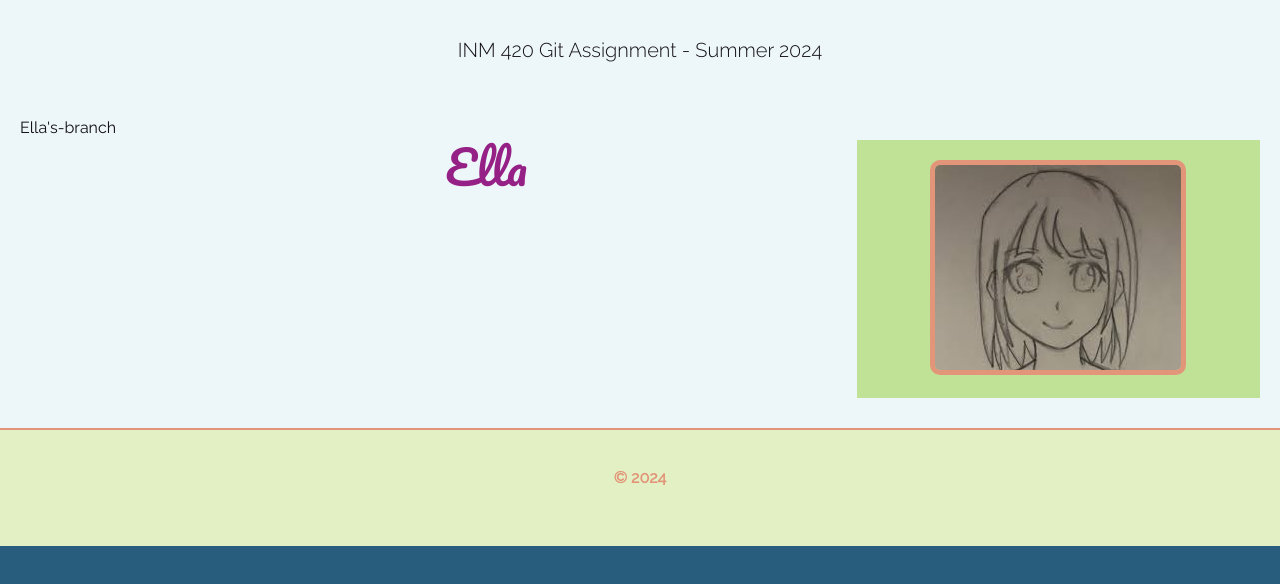
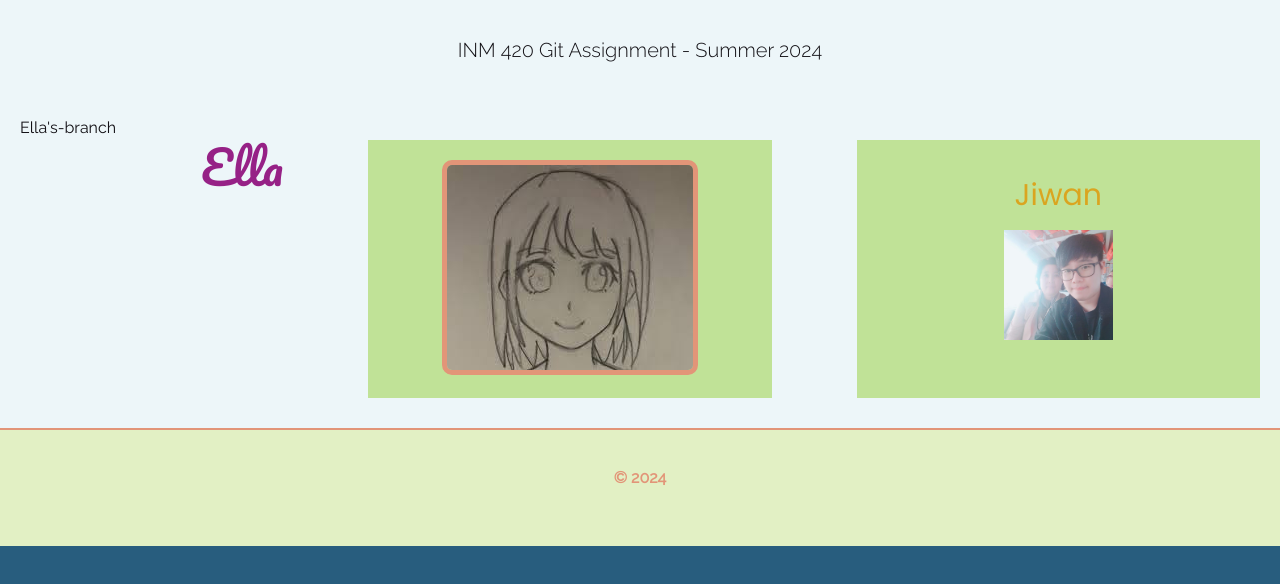
Before and after one commit to zainmalik1187/INM420-Assignment-Summer24, a website: page public/index.html in a window 1280 px wide. Drawn offline with nearby package versions, Linux system fonts and the light colour scheme; files whose address does not match are found by name; a web font is replaced by a local one.

Commit message:
Jiwan_Edit

```diff
--- a/public/assets/css/style.css
+++ b/public/assets/css/style.css
@@ -81,6 +81,27 @@ footer {
 
 }
 
+/* Jiwan */
+.Jiwanh {
+    font-family: 'Poppins', sans-serif;
+    color: goldenrod;
+    font-size: 30px;
+    text-align: center;
+    margin-top: 20px;
+}
+
+.Jiwanclass {
+    text-align: center;
+    margin-top: 20px;
+}
+
+.Jiwanclass .Jiwan {
+    max-width: 30%;
+    height: auto;
+    margin: 20px;
+}
+
+
 @media (min-width: 650px) {
     main {
         display: flex;
--- a/public/index.html
+++ b/public/index.html
@@ -39,6 +39,12 @@
         <div class="image-container">
             <img src="public\assets\images\Ella.jpg" alt="Image">
         </div>
+
+        <div class="Jiwanclass">
+            <h1 class="Jiwanh">Jiwan</h1>
+            <img src="assets/images/Jiwan.jpg" class="Jiwan" alt="Jiwan">
+        </div>
+
     </main>
 
     <footer>
```
Also changed, not shown: public/assets/images/Jiwan.jpg (added).
